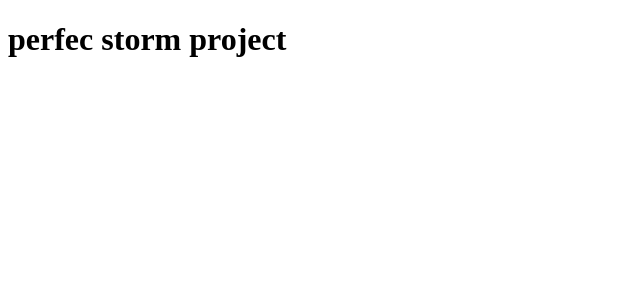
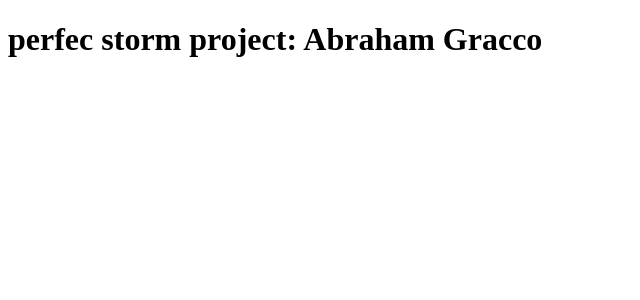
Before and after one commit to abrahamgracco/irgnet-mutaug, a Next.js app: page / in a window 1280 px wide. Shown: the top 300 px of the page, without its empty margins (0-640 px from the left). Built offline with nearby package versions, Linux system fonts and the light colour scheme.

Commit message:
changes page

```diff
--- a/pages/index.js
+++ b/pages/index.js
@@ -1,5 +1,5 @@
 function Home() {
-  return <h1>perfec storm project</h1>;
+  return <h1>perfec storm project: Abraham Gracco</h1>;
 }
 
 export default Home;
```
Also changed, not shown: 1 other file (tests, documents, lock files or other folders).
